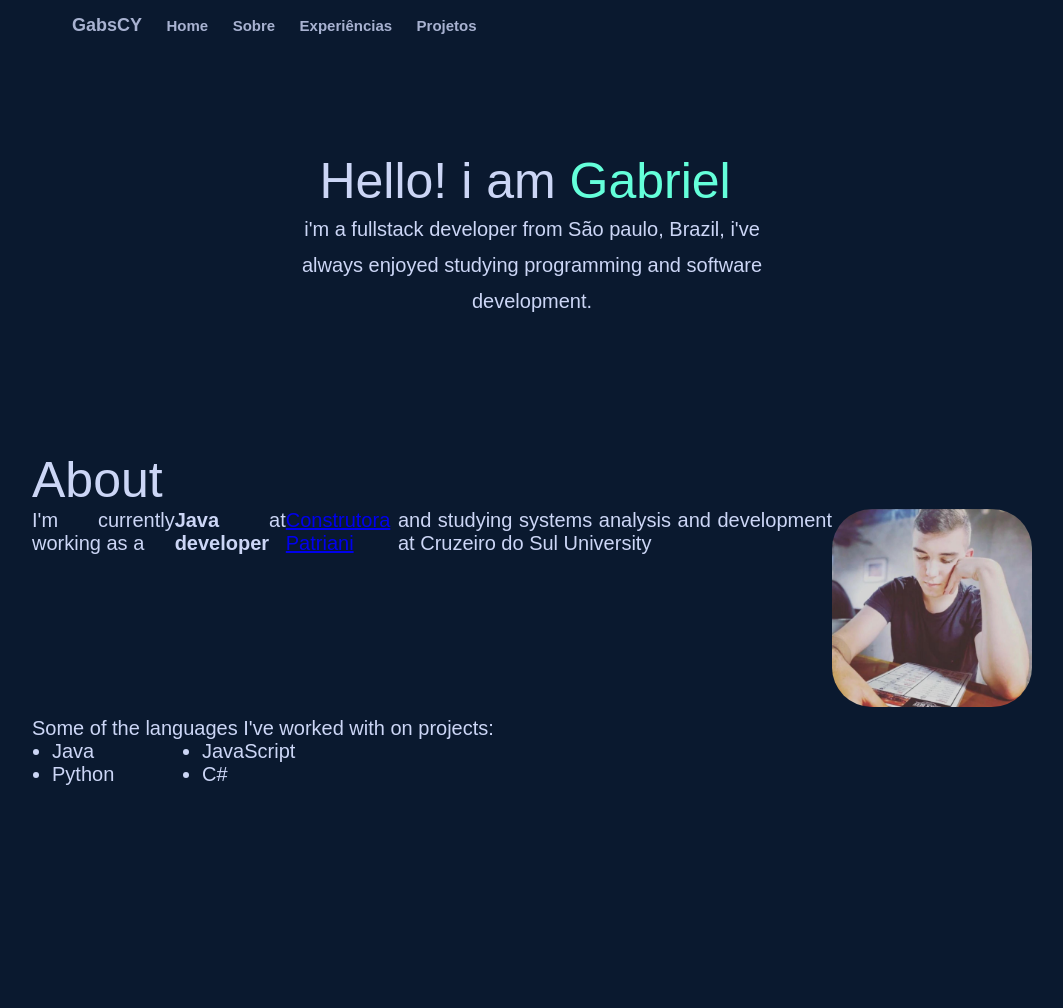
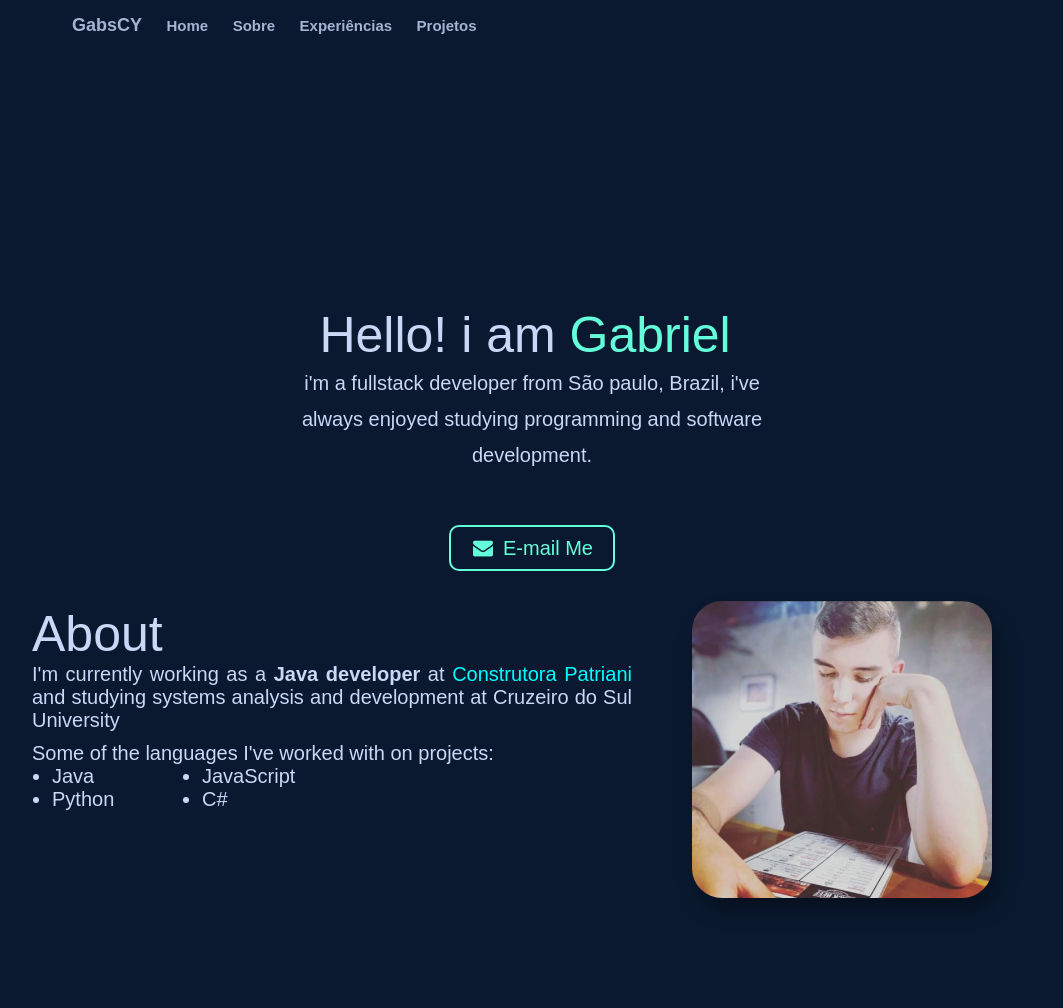
Before and after one commit to GabrielMeloFerreira/zexemplo, a plain HTML site: page index.html in a window 1280 px wide. Shown: the whole page, without its empty margins (108-1171 px from the left). Before the commit the page ends 851 px from the top, so only its background shows below. Drawn offline with Linux system fonts and the light colour scheme; a web font is replaced by a local one.

Commit message:
Inserido botão de e-mail

```diff
--- a/index.html
+++ b/index.html
@@ -10,10 +10,13 @@
     <link rel="preconnect" href="https://fonts.gstatic.com" crossorigin>
     <link href="https://fonts.googleapis.com/css2?family=NTR&family=Open+Sans:ital,wght@0,300..800;1,300..800&display=swap" rel="stylesheet">
 
+    <link rel="stylesheet" href="https://cdnjs.cloudflare.com/ajax/libs/font-awesome/4.7.0/css/font-awesome.min.css">
+
     <link href="styles/index.css" rel="stylesheet"/>
     <link href="styles/navbar.css" rel="stylesheet"/>
     <link href="styles/intro.css" rel="stylesheet"/>
     <link href="styles/about.css" rel="stylesheet"/>
+    <link href="styles/fractal.css" rel="stylesheet"/>
 
     <link rel="icon" href="Imagens/favicon.ico"/>
 
@@ -29,21 +32,25 @@
       <a href="">Projetos</a>
     </nav>
 
+    <canvas id="fractal-tree"></canvas>
 
     <div class="intro">
       Hello! i am
       <span id="intro-name">Gabriel</span><span id="blinkingPoint">.</span>
       <div class="intro-desc">i'm a fullstack developer from São paulo, Brazil, i've always enjoyed studying programming and software development.</div>
+
+      <div class="intro-contact">
+        <a href="mailto:gabskael@gmail.com"><i class="fa fa-envelope" style="padding-right: 10px;"></i>E-mail Me</a>
+      </div>
+
     </div>
 
     <div class="about">
       About
       <div class="about-desc">I'm currently working as a <b>Java developer</b> at <a class="about-unilink" href="https://www.construtorapatriani.com.br/">Construtora Patriani</a>
       and studying systems analysis and development at Cruzeiro do Sul University
-      <img class="img-me" src="Imagens/Eu.jpeg" alt="Gabs">
-    </div>
+      </div>
       <div class="about-lang">Some of the languages I've worked with on projects:
-
         <ul>
           <li>Java</li>
           <li>JavaScript</li>
@@ -51,9 +58,9 @@
           <li>C#</li>
         </ul>
       </div>
-
+      <img class="img-me" src="Imagens/Eu.jpeg" alt="Gabs">
     </div>
 
-
+    <script src="scripts/fractal.js"></script>
   </body>
 </html>
--- a/styles/about.css
+++ b/styles/about.css
@@ -1,20 +1,31 @@
 .about {
     font-size: 50px;
-    text-align: justify;
     min-height: 50vh;
+    max-width: 1000px;
     margin: 0 auto;
-    max-width: 1000px;
 }
 
 .about-desc {
     font-size: 20px;
     padding-bottom: 10px;
-    display: flex;
+    text-align: justify;
+    max-width: 600px;
 }
 
 .img-me{
-    border-radius: 20%;
-    width: 200px;
+    border-radius: 10%;
+    float: right;
+    max-width: 300px;
+    height: auto;
+    box-shadow: 6px 13px 23px -5px rgba(0, 0, 0, 0.46);
+    margin-right: 40px;
+    position: relative;
+    top: -210px;
+}
+
+.about-unilink{
+    color:aqua;
+    text-decoration: none;
 }
 
 .about-lang {
--- a/styles/intro.css
+++ b/styles/intro.css
@@ -16,6 +16,25 @@
     max-width: 500px;
 }
 
+.intro-contact{
+    margin-top: 30px;
+}
+
+.intro-contact a:hover{
+    background-color: #233554;
+}
+
+.intro-contact a{
+    color: #64ffda;
+    font-size: 20px;
+    text-decoration:solid;
+    border: 2px solid #64ffda;
+    padding: 10px 20px 10px 20px;
+    border-radius: 10px;
+    line-height: 4.5;
+    text-indent: 2px;
+}
+
 #intro-name {
     color: #64ffda;
 }
```
Also changed, not shown: scripts/fractal.js (added), styles/fractal.css (added).
